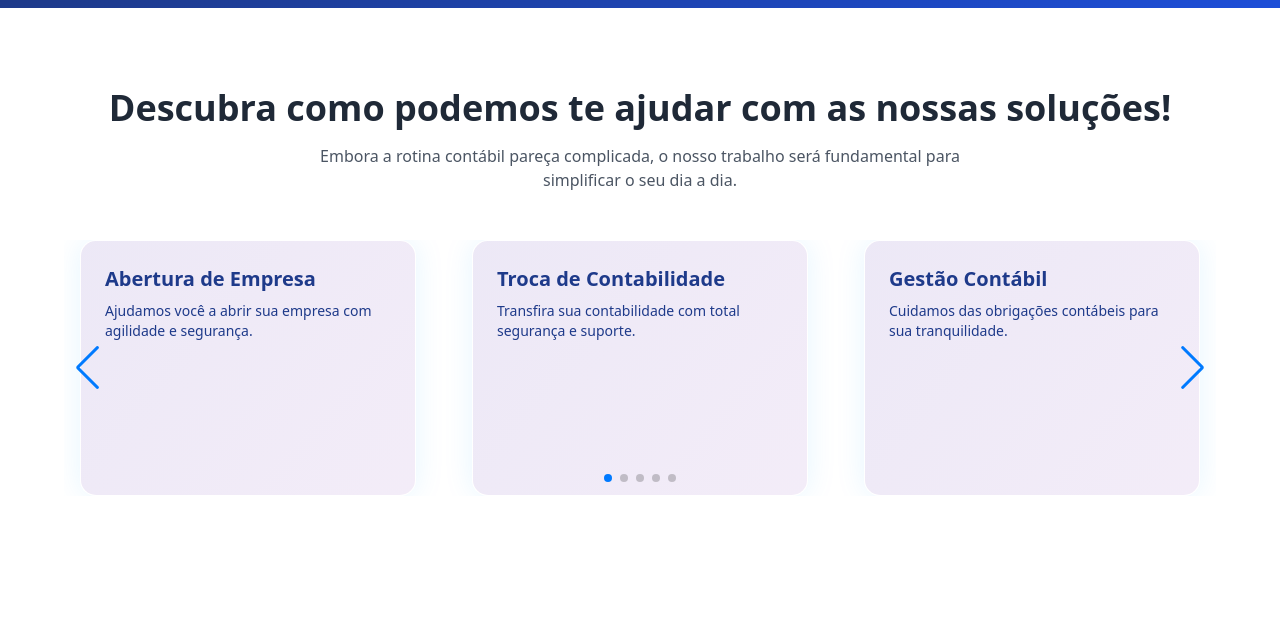
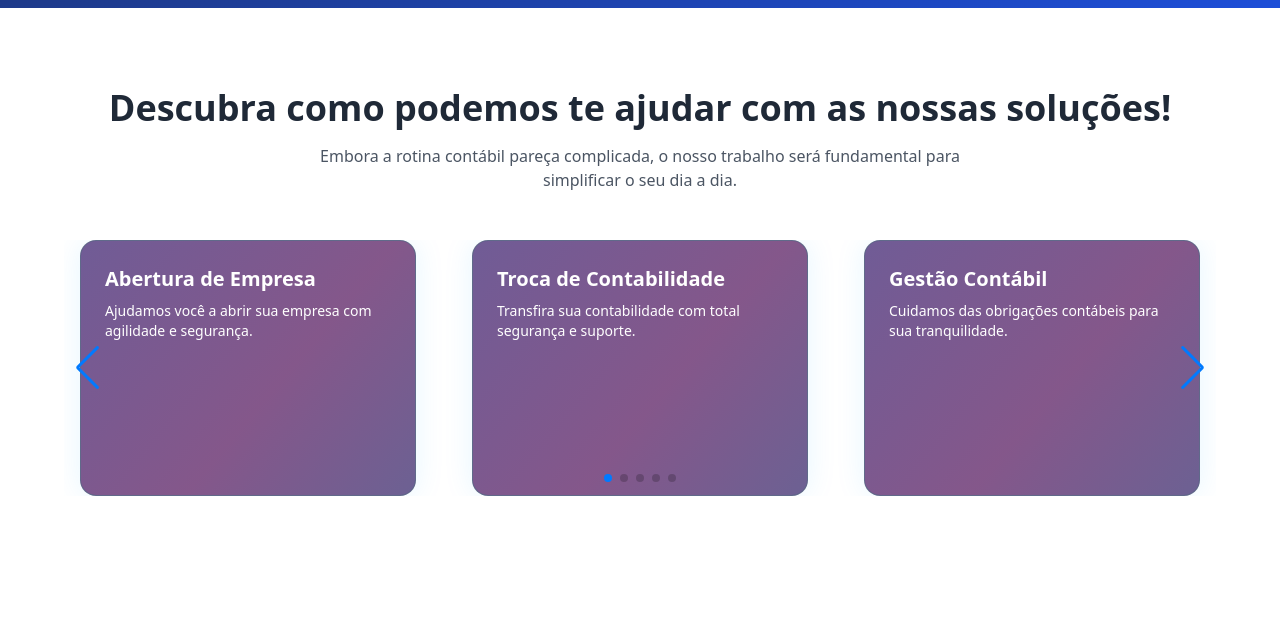
Before and after one commit to JeysonCastro/lendatacont, a Flask app: page / in a window 1280 px wide. Shown: the part 497-1133 px from the top of the page. Run offline with Flask 3, Linux system fonts and the light colour scheme.

Commit message:
Update site.html

```diff
--- a/templates/site.html
+++ b/templates/site.html
@@ -11,7 +11,7 @@
   <style>
   .card-holographic {
     position: relative;
-    background: rgba(255, 255, 255, 0.15);
+    background: rgba(23, 37, 84, 0.85); /* azul escuro com opacidade */
     border-radius: 1rem;
     backdrop-filter: blur(12px);
     box-shadow: 0 0 30px rgba(0, 170, 255, 0.1);
@@ -26,11 +26,21 @@
     left: -50%;
     width: 200%;
     height: 200%;
-    background: linear-gradient(130deg, #00c9ff, #92fe9d, #a18cd1, #fbc2eb);
+    background: linear-gradient(
+      130deg,
+      #60a5fa,   /* azul claro */
+      #818cf8,   /* roxo claro */
+      #f472b6,   /* rosa */
+      #38bdf8,   /* azul vibrante */
+      #a21caf,   /* roxo escuro */
+      #fbbf24,   /* amarelo */
+      #60a5fa    /* azul claro */
+    );
     background-size: 400% 400%;
-    animation: holoMove 15s ease infinite;
-    opacity: 0.2;
+    animation: holoMove 7s linear infinite;
+    opacity: 0.4; /* mais visível */
     z-index: 0;
+    pointer-events: none;
   }
 
   .card-holographic .card-content {
@@ -114,7 +124,7 @@
       </div>
     </section>
 
-    <section id="servicos" class="py-20 px-4 bg-white">
+    <section id="solucoes" class="py-20 px-4 bg-white">
       <div class="max-w-6xl mx-auto">
         <h2 class="text-4xl font-bold text-center text-gray-800 mb-4">Descubra como podemos te ajudar com as nossas soluções!</h2>
         <p class="text-center text-gray-600 mb-12 max-w-2xl mx-auto">
@@ -126,7 +136,7 @@
               <!-- CARD 1 -->
               <div class="swiper-slide px-4">
                 <div class="card-holographic p-6 h-64 transition transform hover:scale-105 shadow-xl">
-                  <div class="card-content h-full flex flex-col justify-between text-blue-900">
+                  <div class="card-content h-full flex flex-col justify-between text-white">
                     <div>
                       <h3 class="text-xl font-bold mb-2">Abertura de Empresa</h3>
                       <p class="text-sm">Ajudamos você a abrir sua empresa com agilidade e segurança.</p>
@@ -137,7 +147,7 @@
               <!-- CARD 2 -->
               <div class="swiper-slide px-4">
                 <div class="card-holographic p-6 h-64 transition transform hover:scale-105 shadow-xl">
-                  <div class="card-content h-full flex flex-col justify-between text-blue-900">
+                  <div class="card-content h-full flex flex-col justify-between text-white">
                     <div>
                       <h3 class="text-xl font-bold mb-2">Troca de Contabilidade</h3>
                       <p class="text-sm">Transfira sua contabilidade com total segurança e suporte.</p>
@@ -148,7 +158,7 @@
               <!-- CARD 3 -->
               <div class="swiper-slide px-4">
                 <div class="card-holographic p-6 h-64 transition transform hover:scale-105 shadow-xl">
-                  <div class="card-content h-full flex flex-col justify-between text-blue-900">
+                  <div class="card-content h-full flex flex-col justify-between text-white">
                     <div>
                       <h3 class="text-xl font-bold mb-2">Gestão Contábil</h3>
                       <p class="text-sm">Cuidamos das obrigações contábeis para sua tranquilidade.</p>
@@ -159,7 +169,7 @@
               <!-- CARD 4 -->
               <div class="swiper-slide px-4">
                 <div class="card-holographic p-6 h-64 transition transform hover:scale-105 shadow-xl">
-                  <div class="card-content h-full flex flex-col justify-between text-blue-900">
+                  <div class="card-content h-full flex flex-col justify-between text-white">
                     <div>
                       <h3 class="text-xl font-bold mb-2">Gestão Fiscal</h3>
                       <p class="text-sm">Esteja sempre em dia com impostos e tributos.</p>
@@ -170,7 +180,7 @@
               <!-- CARD 5 -->
               <div class="swiper-slide px-4">
                 <div class="card-holographic p-6 h-64 transition transform hover:scale-105 shadow-xl">
-                  <div class="card-content h-full flex flex-col justify-between text-blue-900">
+                  <div class="card-content h-full flex flex-col justify-between text-white">
                     <div>
                       <h3 class="text-xl font-bold mb-2">Gestão Pessoal</h3>
                       <p class="text-sm">Auxiliamos seu RH nas obrigações trabalhistas.</p>
```
